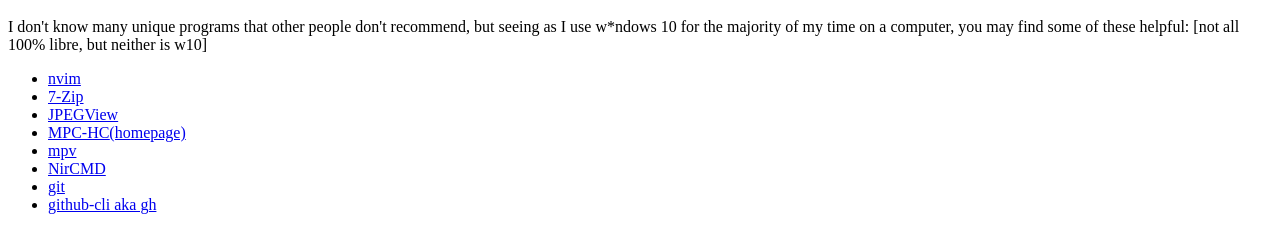
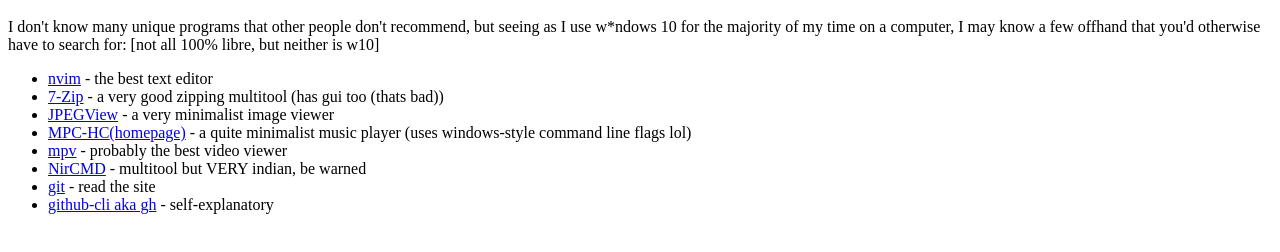
Before and after one commit to superpooer/superpooer.github.io, a plain HTML site: page sw-recs.html in a window 1280 px wide. Shown: the part 48-300 px from the top of the page. Drawn offline with Linux system fonts and the light colour scheme.

Commit message:
MORE WORK TO BE DONE

```diff
--- a/sw-recs.html
+++ b/sw-recs.html
@@ -4,16 +4,16 @@
 </head>
 <body>
 <h1>Software Recommendations</h1>
-<p id=#entry-para">I don't know many unique programs that other people don't recommend, but seeing as I use w*ndows 10 for the majority of my time on a computer, you may find some of these  helpful: [not all 100% libre, but neither is w10]</p>
+<p id=#entry-para">I don't know many unique programs that other people don't recommend, but seeing as I use w*ndows 10 for the majority of my time on a computer, I may know a few offhand that you'd otherwise have to search for: [not all 100% libre, but neither is w10]</p>
 <ul>
-	<li><a href="https://neovim.io/" target="_blank" rel="noopener noreferrer">nvim</a>
-	<li><a href="https://www.7-zip.org/" target="_blank" rel="noopener noreferrer">7-Zip</a>
-	<li><a href="https://sourceforge.net/projects/jpegview/" target="_blank" rel="noopener noreferrer">JPEGView</a>
-		<li><a href="https://sourceforge.net/projects/mpc-hc" target="_blank" rel="noopener noreferrer">MPC-HC</a><a href="https://mpc-hc.org" target="_blank" rel="noopener noreferrer">(homepage)</a>
-	<li><a href="https://mpv.io" target="_blank" rel="noopener noreferrer">mpv</a>
-	<li><a href="https://www.nirsoft.net/utils/nircmd.htm" target="_blank" rel="noopener noreferrer">NirCMD</a>
-	<li><a href="https://git-scm.com" target="_blank" rel="noopener noreferrer">git</a>
-	<li><a href="https://cli.github.com" target="_blank" rel="noopener noreferrer">github-cli aka gh</a>
+	<li><a href="https://neovim.io/" target="_blank" rel="noopener noreferrer">nvim</a> - the best text editor
+	<li><a href="https://www.7-zip.org/" target="_blank" rel="noopener noreferrer">7-Zip</a> - a very good zipping multitool (has gui too (thats bad))
+	<li><a href="https://sourceforge.net/projects/jpegview/" target="_blank" rel="noopener noreferrer">JPEGView</a> - a very minimalist image viewer
+		<li><a href="https://sourceforge.net/projects/mpc-hc" target="_blank" rel="noopener noreferrer">MPC-HC</a><a href="https://mpc-hc.org" target="_blank" rel="noopener noreferrer">(homepage)</a> - a quite minimalist music player (uses windows-style command line flags lol)
+	<li><a href="https://mpv.io" target="_blank" rel="noopener noreferrer">mpv</a> - probably the best video viewer
+	<li><a href="https://www.nirsoft.net/utils/nircmd.htm" target="_blank" rel="noopener noreferrer">NirCMD</a> - multitool but VERY indian, be warned
+	<li><a href="https://git-scm.com" target="_blank" rel="noopener noreferrer">git</a> - read the site
+	<li><a href="https://cli.github.com" target="_blank" rel="noopener noreferrer">github-cli aka gh</a> - self-explanatory
 </ul>
 </body>
 </html>
```
Also changed, not shown: index.html (+3 -1 lines).
